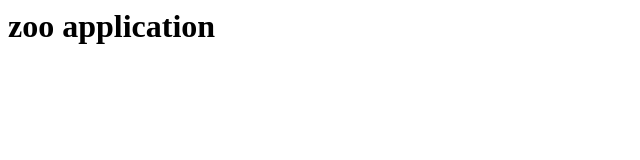
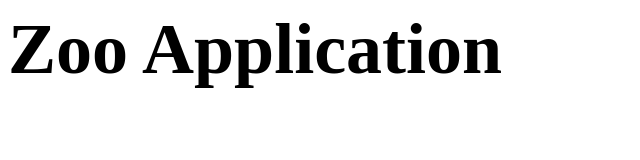
Before and after one commit to Enesh07/testProject, a plain HTML site: page index.html in a window 1280 px wide. Shown: the whole page, without its empty margins (0-640 px from the left). Drawn offline with Linux system fonts and the light colour scheme.

Commit message:
add style in html

```diff
--- a/index.html
+++ b/index.html
@@ -1 +1 @@
-<h1>zoo application </h1>
+<h1 style="font-size: 72px"> Zoo Application </h1>
```
